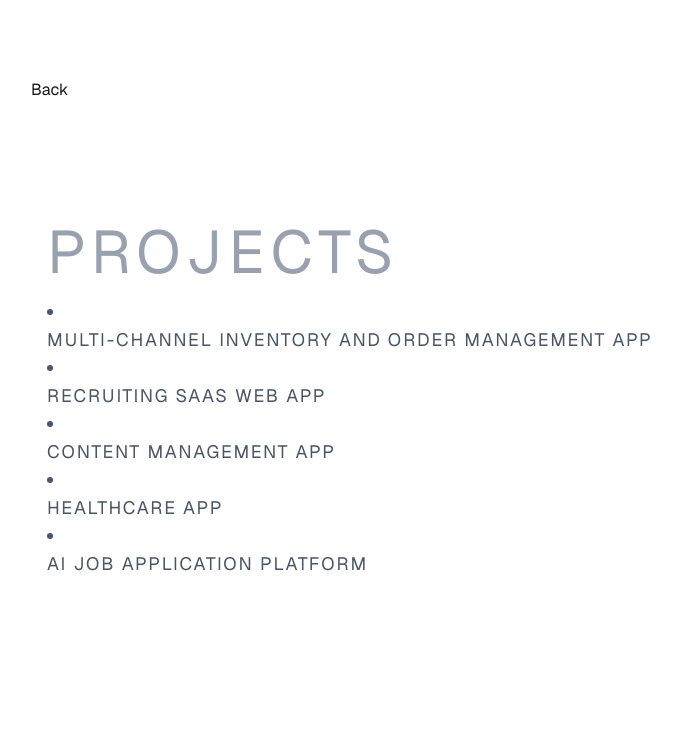
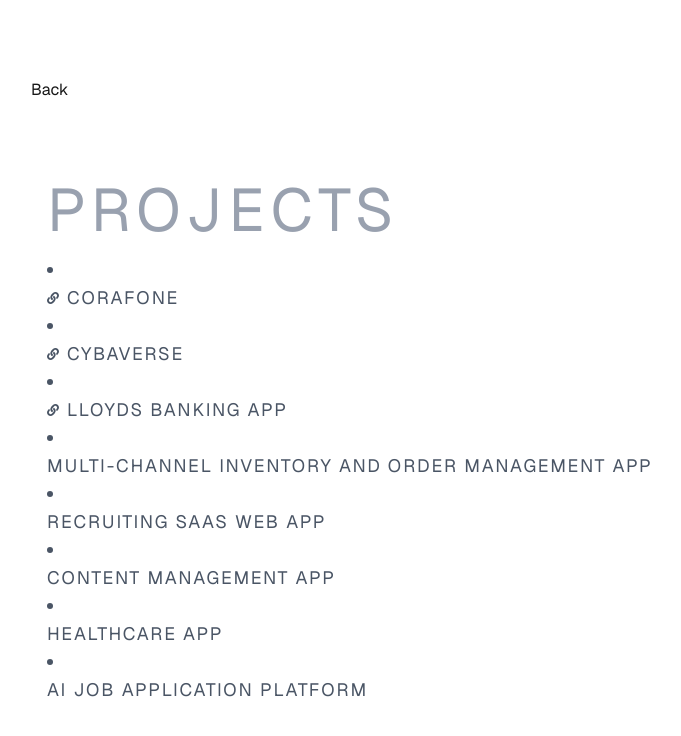
Before and after one commit to sarabs3/sarab.dev, a Next.js app: page /projects in a window 1280 px wide. Shown: the top 736 px of the page, without its empty margins (159-840 px from the left). Built offline with nearby package versions, Linux system fonts and the light colour scheme.

Commit message:
updated real projects with links

```diff
--- a/src/app/projects/data.ts
+++ b/src/app/projects/data.ts
@@ -1,4 +1,19 @@
 export const projects = [{
+    title: "CoraFone",
+    id: 6,
+    description: "",
+    link: "https://www.corafone.com/"
+},{
+    title: "Cybaverse",
+    id: 7,
+    description: "",
+    link: "https://www.cybaverse.ai/"
+},{
+    title: "LLoyds Banking App",
+    id: 8,
+    description: "",
+    link: "https://www.lloydsbank.com/"
+},{
     title: "multi-channel inventory and order management app",
 id: 1,
 description: "",
@@ -7,17 +22,17 @@
     title: "Recruiting SaaS web app",
     id: 2,
 description: "",
-    link: "k"
+    link: ""
 }, {
     title: "Content management app",
     id: 3,
     description: "",
-    link: "k"
+    link: ""
 }, {
     title: "Healthcare app",
     id: 4,
     description: "",
-    link: "k"
+    link: ""
 }, {
     title: "AI Job application platform",
     id: 5,
--- a/src/app/projects/page.tsx
+++ b/src/app/projects/page.tsx
@@ -1,6 +1,8 @@
 import Nav from "@/components/nav";
+import { FaLink } from "react-icons/fa";
 import { projects } from "./data";
 import { Project } from "./types";
+import Link from "next/link";
 
 export default function Projects() {
   return (
@@ -15,7 +17,9 @@
             </ul>
             {projects.map((project: Project) => (
                 <li key={project.id} className="text-gray-600 text-lg uppercase tracking-widest">
-                    <p>{project.title}</p>
+                    {project.link ? <Link href={project.link}
+                    target="_blank" className="flex gap-2 items-center hover:underline"
+                    rel="noopener noreferrer"><FaLink size={12} /><p>{project.title}</p></Link> : <p>{project.title}</p>}
                 </li>
             ))}
         </div>
```
